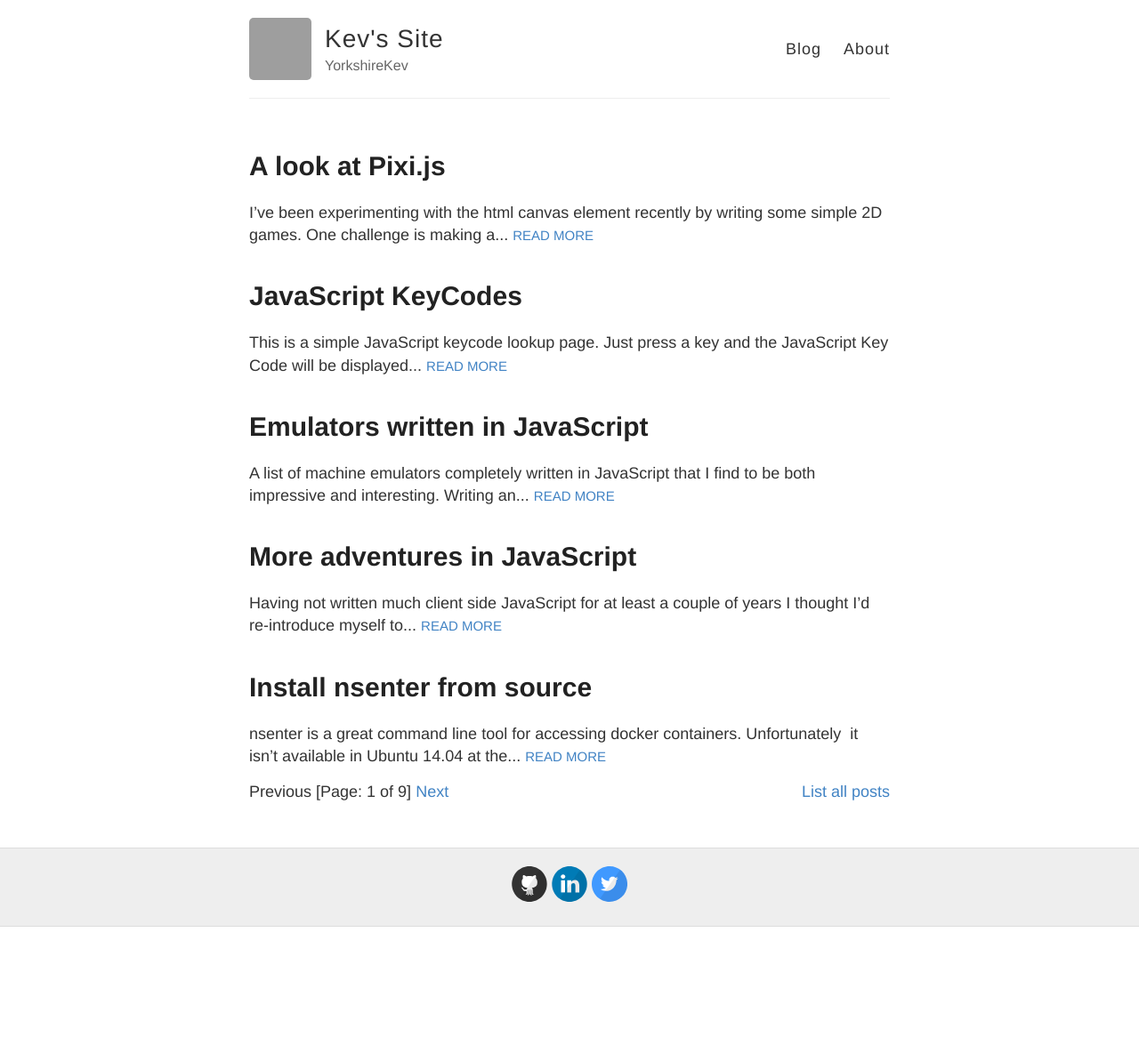
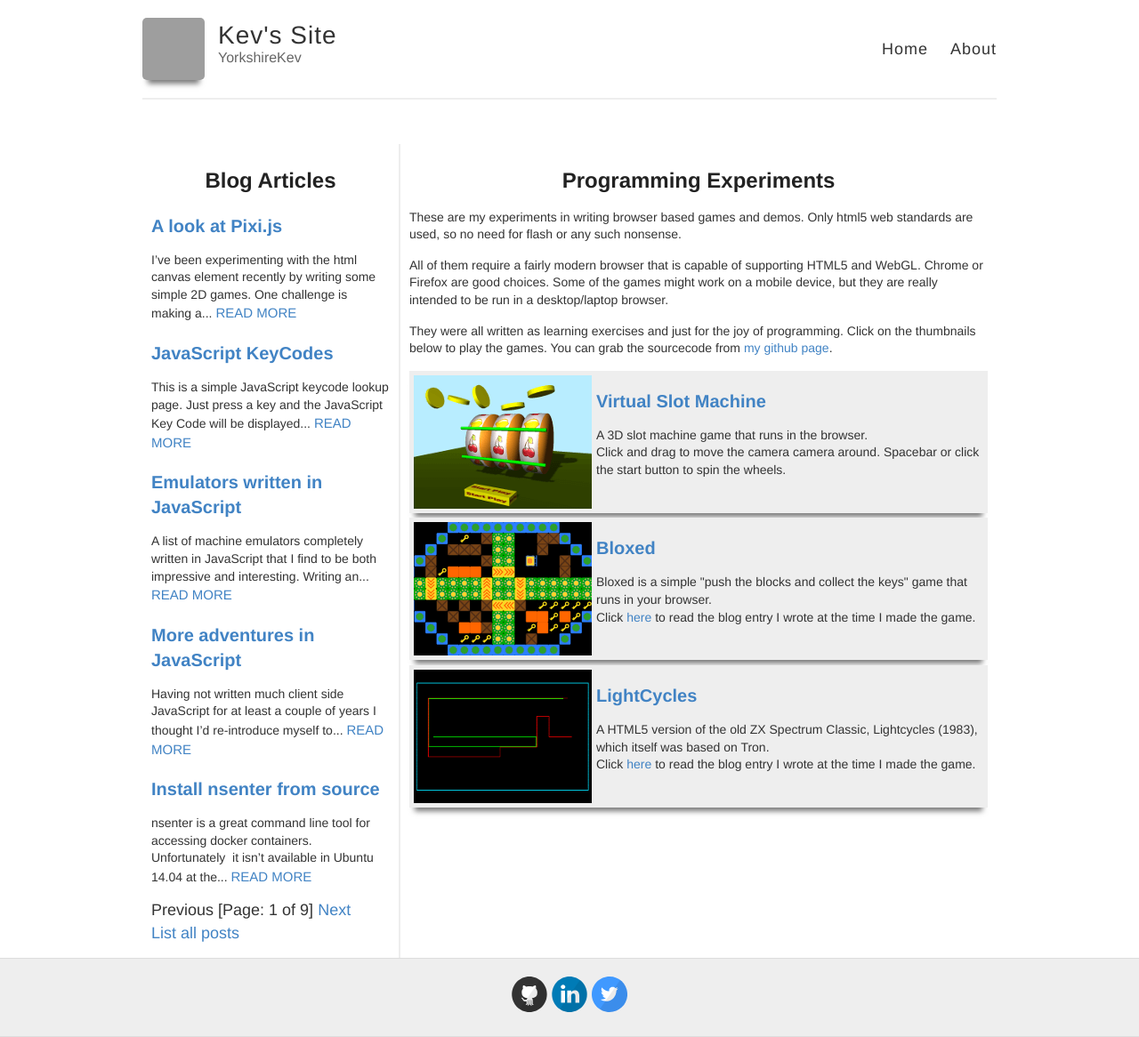
Before and after one commit to YorkshireKev/kevssite.com-jekyll-version, a Jekyll site: the page built from index.html, in a window 1280 px wide. Shown: the whole page at 89% size. Built offline with Jekyll 4.4.1, drawn with Linux system fonts in a browser that asks for light colours; the list of posts is cut into pages by our own code; before the commit the page ends 1042 px from its top, so only the background shows below that; grey boxes are pictures that could not be loaded.

Commit message:
Completely re-work front page for games links

```diff
--- a/_layouts/default.html
+++ b/_layouts/default.html
@@ -31,7 +31,7 @@
           </div>
 
           <nav>
-            <a href="{{ site.baseurl }}/">Blog</a>
+            <a href="{{ site.baseurl }}/">Home</a>
             <a href="{{ site.baseurl }}/about">About</a>
           </nav>
         </header>
--- /dev/null
+++ b/_layouts/frontpage.html
@@ -0,0 +1,88 @@
+<!DOCTYPE html>
+<html>
+  <head>
+    <meta charset="utf-8" />
+    <meta http-equiv='X-UA-Compatible' content='IE=edge'>
+    <meta name='viewport' content='width=device-width, initial-scale=1.0, maximum-scale=1.0'>
+
+    <title>{% if page.title %}{{ page.title }} – {% endif %}{{ site.name }} – {{ site.description }}</title>
+
+    <meta name="author" content="Kevin Ellis" />
+    <meta name="description" content="{{ site.description }}">
+
+    <!--[if lt IE 9]>
+      <script src="http://html5shiv.googlecode.com/svn/trunk/html5.js"></script>
+    <![endif]-->
+
+    <link rel="stylesheet" type="text/css" href="{{ site.baseurl }}/style.css" />
+    <link rel="alternate" type="application/rss+xml" title="{{ site.name }} - {{ site.description }}" href="{{ site.baseurl }}/feed.xml" />
+
+  </head>
+
+  <body>
+    <div class="wrapper-masthead">
+      <div class="container">
+        <header class="masthead clearfix">
+          <a href="{{ site.baseurl }}/" class="site-avatar"><img src="{{ site.avatar }}" /></a>
+
+          <div class="site-info">
+            <h1 class="site-name"><a href="{{ site.baseurl }}/">{{ site.name }}</a></h1>
+            <p class="site-description">{{ site.description }}</p>
+          </div>
+
+          <nav>
+            <a href="{{ site.baseurl }}/">Home</a>
+            <a href="{{ site.baseurl }}/about">About</a>
+          </nav>
+        </header>
+      </div>
+    </div>
+
+    <div id="main" role="main" class="container">
+    <div id="mainpanel" class="entry">
+        <h2>Programming Experiments</h2>
+        <p>These are my experiments in writing browser based games and demos. Only html5 web standards are used, so no need for flash or any such nonsense.</p>
+        <p>All of them require a fairly modern browser that is capable of supporting HTML5 and WebGL. Chrome or Firefox are good choices. Some of the games might work on a mobile device, but they are really intended to be run in a desktop/laptop browser.</p>
+        <p>They were all written as learning exercises and just for the joy of programming. Click on the thumbnails below to play the games. You can grab the sourcecode from <a href="https://github.com/YorkshireKev">my github page</a>.</p>
+        <div>
+        <table class="gameentries">
+          <tr class="gameentry">
+            <td><a href="/virtual-slot-machine"><img class="thumbnail" src="/images/virt-slots-thumbnail.png">
+            <h3>Virtual Slot Machine</a></h3>
+            <p>A 3D slot machine game that runs in the browser.<br/>
+            Click and drag to move the camera camera around. Spacebar or click the start button to spin the wheels.</p>
+            </td>
+          </tr>
+          <tr class="gameentry">
+            <td><a href="/bloxed"><img class="thumbnail" src="/images/bloxed-thumbnail.png">
+            <h3>Bloxed</a></h3>
+            <p>Bloxed is a simple "push the blocks and collect the keys" game that runs in your browser.</br >
+            Click <a href="/2015/06/03/a-look-at-pixi-js/">here</a> to read the blog entry I wrote at the time I made the game.</p>
+            </td>
+          </tr>
+          <tr class="gameentry">
+            <td><a href="/stuff/lightcycles/lightcycles.html"><img class="thumbnail" src="/images/lightcycles-thumbnail.png">
+            <h3>LightCycles</a></h3>
+            <p>A HTML5 version of the old ZX Spectrum Classic, Lightcycles (1983), which itself was based on Tron.<br />
+            Click <a href="/2014/12/27/more-adventures-in-javascript/">here</a> to read the blog entry I wrote at the time I made the game.</p>
+            </td>
+          </tr>
+        </table>
+        </div>
+      </div>
+      <div id="bloglist">
+        {{ content }}
+      </div>
+    </div>
+
+    <div class="wrapper-footer">
+      <div class="container">
+        <footer class="footer">
+          {% include svg-icons.html %}
+        </footer>
+      </div>
+    </div>
+
+    {% include analytics.html %}
+  </body>
+</html>
--- a/index.html
+++ b/index.html
@@ -1,11 +1,11 @@
 ---
-layout: default
+layout: frontpage
 ---
-
+<h2>Blog Articles</h2>
 <!-- This loops through the paginated posts -->
 {% for post in paginator.posts %}
   <article class="post">
-      <h1><a href="{{ site.baseurl }}{{ post.url }}">{{ post.title }}</a></h1>
+      <h3><a href="{{ site.baseurl }}{{ post.url }}">{{ post.title }}</a></h3>
       <div class="entry">
         {{ post.content | truncatewords:20}}
         <a href="{{ site.baseurl }}{{ post.url }}" class="read-more">Read More</a>
@@ -30,6 +30,6 @@ layout: default
   {% else %}
     <span class="next ">Next</span>
   {% endif %}
-  <a class="pull-right" href="/allposts">List all posts</a>
+  <br /><a href="/allposts">List all posts</a>
 </div>
 </p>
--- a/style.scss
+++ b/style.scss
@@ -25,23 +25,56 @@ body {
 
 .container {
   margin: 0 auto;
-  max-width: 740px;
+  max-width: 980px;
   padding: 0 10px;
   width: 100%;
+}
+
+#bloglist {
+  max-width: 290px;
+  width: 100%;
+  padding: 0 10px;
+  float: left;
+  border-right: 2px solid $lightGray;
+}
+
+#mainpanel {
+  max-width: 670px;
+  width: 100%;
+  padding: 0 10px;
+  float: right;
+}
+
+.gameentries {
+  vertical-align: text-top;
+  float: right;
+  width: 100%;
+}
+
+.gameentry {
+  box-shadow: 0 10px 6px -6px #777777;
+  background-color: #EEEEEE;
+  text-align: left;
+  width: 100%;
+  display: inline-block;
+
+}
+.gameentry > td {
+  width: 100%;
+  float: right;
+}
+
+.thumbnail {
+  float: left;
+  padding: 5px;
 }
 
 h1, h2, h3, h4, h5, h6 {
   font-family: $helveticaNeue;
   color: $darkerGray;
   font-weight: bold;
-
-  line-height: 1.7;
   margin: 1em 0 15px;
   padding: 0;
-
-  @include mobile {
-    line-height: 1.4;
-  }
 }
 
 h1 {
@@ -54,6 +87,7 @@ h1 {
 
 h2 {
   font-size: 24px;
+  text-align: center;;
 }
 
 h3 {
@@ -63,6 +97,10 @@ h3 {
 h4 {
   font-size: 18px;
   color: $gray;
+}
+
+.entry {
+  font-size: 14px;
 }
 
 p {
@@ -153,7 +191,7 @@ img {
 
 .masthead {
   padding: 20px 0;
-  border-bottom: 1px solid $lightGray;
+  border-bottom: 2px solid $lightGray;
 
   @include mobile {
     text-align: center;
@@ -165,6 +203,7 @@ img {
   width: 70px;
   height: 70px;
   margin-right: 15px;
+  box-shadow: 0 10px 6px -6px #777777;
 
   @include mobile {
     float: none;
@@ -273,6 +312,7 @@ nav {
   border-top: 1px solid #ddd;
   border-bottom: 1px solid #ddd;
   background-color: $lightGray;
+  clear: both;
 }
 
 footer {
@@ -287,3 +327,20 @@ footer {
 .pull-right {
   float: right;
 }
+
+//Adjust layout for small screens
+@media screen and (max-width: 1000px) {
+    #bloglist {
+    max-width: 980px;
+    width: 100%;
+    padding: 0 10px;
+    float: none;
+    border: 0;
+  }
+    #mainpanel {
+    max-width: 980px;
+    width: 100%;
+    padding: 0 10px;
+    float: none;
+  }
+}
```
Also changed, not shown: allposts/index.html (renamed from allposts.html), images/bloxed-thumbnail.png (added), images/lightcycles-thumbnail.png (added), images/virt-slots-thumbnail.png (added).
